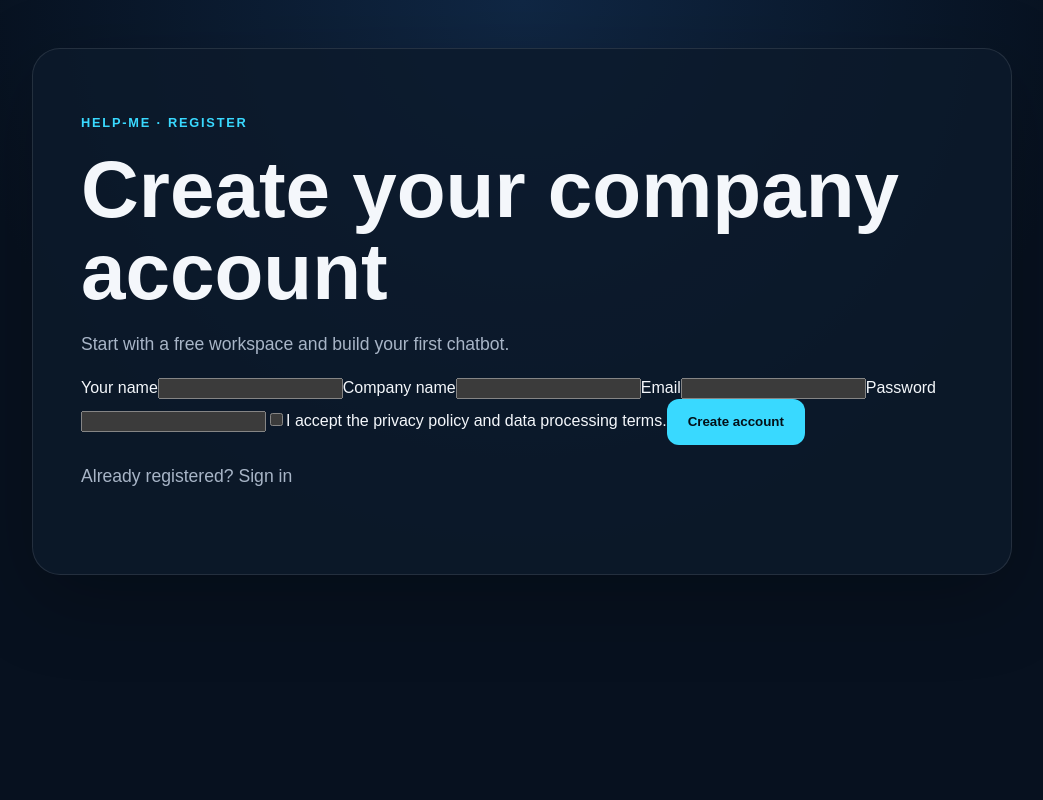
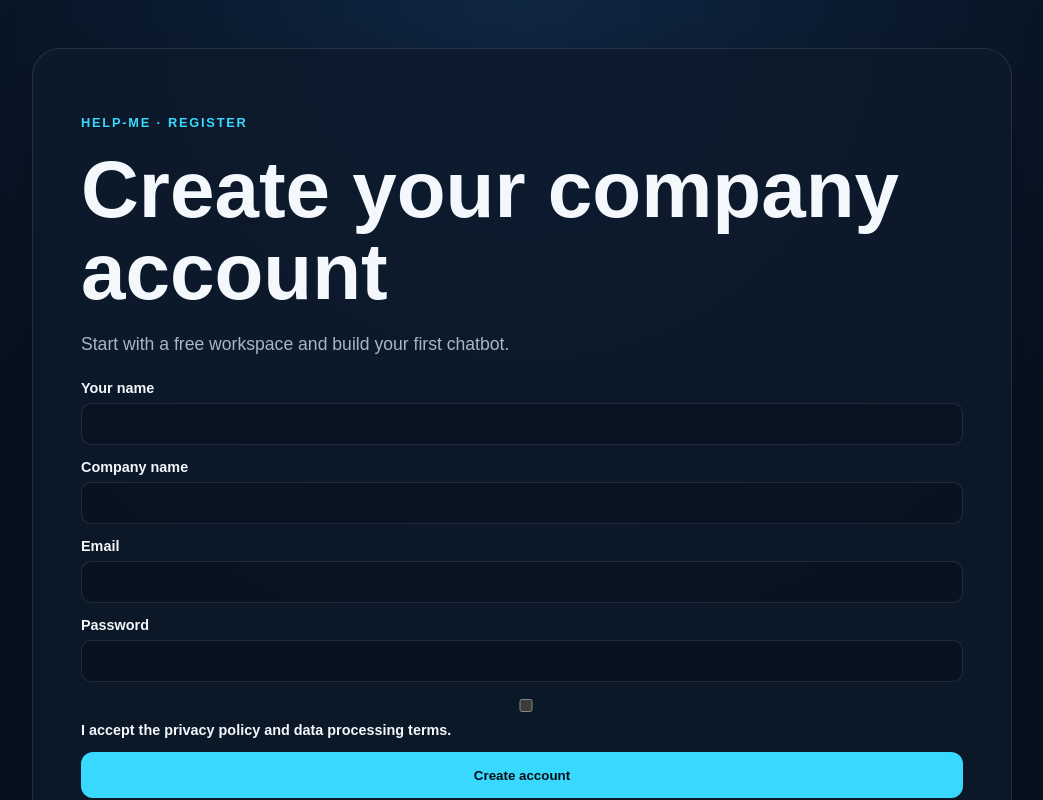
Before and after one commit to saiedahm/HELP-ME, a Next.js app: page /register in a window 1280 px wide. Shown: the top 800 px of the page, without its empty margins (118-1161 px from the left). Built offline with nearby package versions, Linux system fonts and the light colour scheme.

Commit message:
feat(dashboard): add workspace styles

```diff
--- a/app/globals.css
+++ b/app/globals.css
@@ -36,3 +36,22 @@ a { color: inherit; text-decoration: none; }
 .card h2 { margin-top: 0; }
 .card p { color: var(--muted); line-height: 1.65; }
 @media (max-width: 760px) { .hero, .panel { padding: 38px 24px; } .grid { grid-template-columns: 1fr; } }
+
+
+.dashboard-page { min-height: 100vh; padding: 32px 24px 70px; width: min(1180px, 100%); margin: auto; }
+.dashboard-header { display:flex; align-items:center; justify-content:space-between; gap:24px; padding:20px 0 32px; }
+.dashboard-header h1 { margin:10px 0 4px; font-size:clamp(2rem,5vw,3.6rem); }
+.dashboard-header p,.muted { color:var(--muted); line-height:1.6; }
+.stats { display:grid; grid-template-columns:repeat(3,1fr); gap:16px; margin-bottom:18px; }
+.stat,.dashboard-card { border:1px solid var(--border); border-radius:20px; background:rgba(13,26,43,.78); }
+.stat { padding:22px; display:flex; flex-direction:column; gap:8px; }
+.stat span { color:var(--muted); font-size:.9rem; }.stat strong { font-size:1.8rem; }
+.dashboard-grid { display:grid; grid-template-columns:1.15fr .85fr; gap:18px; }
+.dashboard-card { padding:28px; }.dashboard-card h2 { margin:8px 0 10px; }
+.section-heading { display:flex; justify-content:space-between; }.bot-list { display:grid; gap:10px; margin-top:22px; }
+.bot-row { display:flex; align-items:center; gap:12px; padding:14px; border:1px solid var(--border); border-radius:14px; }
+.bot-dot { width:12px; height:12px; border-radius:50%; flex:none; }.bot-row small { display:block; color:var(--muted); margin-top:4px; font-size:.75rem; }
+.auth-form { display:grid; gap:14px; margin-top:20px; }.auth-form label { display:grid; gap:7px; font-weight:700; font-size:.9rem; }
+.auth-form input,.auth-form textarea { width:100%; padding:12px 14px; border:1px solid var(--border); border-radius:10px; background:rgba(0,0,0,.18); color:var(--text); font:inherit; }
+.form-error { color:#ff8e8e !important; }.success-message { color:#77e6b0 !important; }
+@media (max-width:800px) { .dashboard-header { align-items:flex-start; flex-direction:column; }.stats,.dashboard-grid { grid-template-columns:1fr; } }
```
